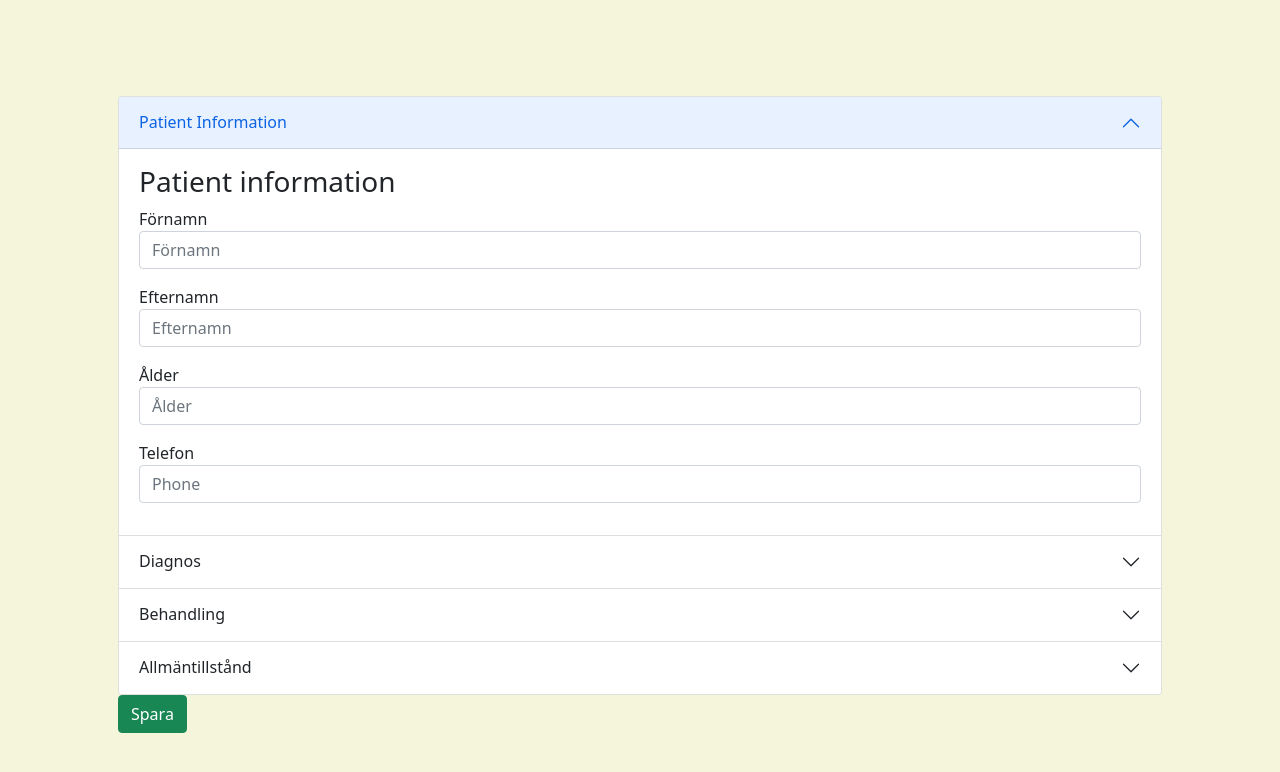
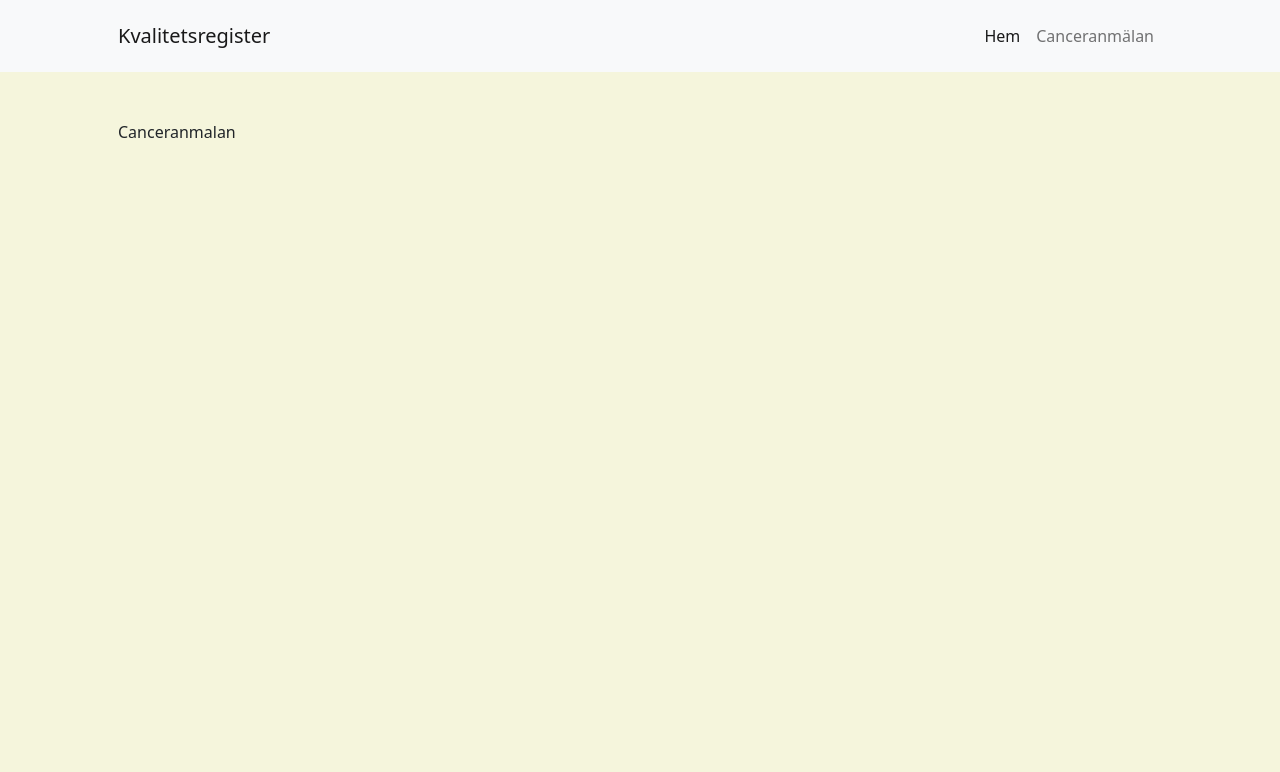
Before and after one commit to ahmmuh/patient_system, a React (Create React App) app: page /cancerAnmalan in a window 1280 px wide. Shown: the top 772 px of the page. Built offline with nearby package versions, Linux system fonts and the light colour scheme.

Commit message:
router fixed

```diff
--- a/package.json
+++ b/package.json
@@ -8,6 +8,7 @@
     "@testing-library/user-event": "^13.5.0",
     "react": "^18.3.1",
     "react-dom": "^18.3.1",
+    "react-router-dom": "^6.23.0",
     "react-scripts": "5.0.1",
     "web-vitals": "^2.1.4"
   },
--- a/public/index.html
+++ b/public/index.html
@@ -16,6 +16,7 @@
       user's mobile device or desktop. See https://developers.google.com/web/fundamentals/web-app-manifest/
     -->
     <link rel="manifest" href="%PUBLIC_URL%/manifest.json" />
+    <link rel="stylesheet" href="https://cdnjs.cloudflare.com/ajax/libs/font-awesome/6.5.2/css/all.min.css" integrity="sha512-SnH5WK+bZxgPHs44uWIX+LLJAJ9/2PkPKZ5QiAj6Ta86w+fsb2TkcmfRyVX3pBnMFcV7oQPJkl9QevSCWr3W6A==" crossorigin="anonymous" referrerpolicy="no-referrer" />
     <!--
       Notice the use of %PUBLIC_URL% in the tags above.
       It will be replaced with the URL of the `public` folder during the build.
@@ -25,7 +26,7 @@
       work correctly both with client-side routing and a non-root public URL.
       Learn how to configure a non-root public URL by running `npm run build`.
     -->
-    <title>React App</title>
+    <title>KvalitetsRegister</title>
   </head>
   <body>
     <noscript>You need to enable JavaScript to run this app.</noscript>
--- a/src/App.js
+++ b/src/App.js
@@ -6,28 +6,26 @@ import DiagnosForm from './components/DiagnosForm';
 import OperationskodForm from './components/OperationskodForm';
 import PatientRegister from './components/PatientRegister';
 import Patientform from './components/Patientform';
+import Navbar from './components/Navbar';
+import { BrowserRouter as Router, Routes,Route } from 'react-router-dom';
+import Canceranmalan from './Canceranmalan';
 
 
 function App() {
+return (
+   <Router>
+     <>
+    <Navbar/>
+    <div className="App container p-5">
+      <Routes>
+        <Route path='/' element={<PatientRegister/>}/>
+        <Route path='/cancerAnmalan' element={<Canceranmalan/>}/>
+      </Routes>
 
-// const [allmäntillStånd, setAllmäntillstånd] = useState({
+    </div>
 
-// })
-//   const [behandling,setBehandling] = useState({})
-
-
-//   const [selectedBehandling, setSelectedBehandling] = useState("")
-
-//   const [operationkod,setOperationkod] = useState([])
-//   const [ecog, setEcog] = useState(0)
-
-//   const [patient, setPatient] = useState()
-
-
-  return (
-    <div className="App container mt-5 p-5">
-      <PatientRegister/>
-    </div>
+    </>
+   </Router>
   );
 }
 
--- /dev/null
+++ b/src/Canceranmalan.jsx
@@ -0,0 +1,9 @@
+import React from 'react'
+
+function Canceranmalan() {
+  return (
+    <div>Canceranmalan</div>
+  )
+}
+
+export default Canceranmalan
--- a/src/components/BehandlingsForm.jsx
+++ b/src/components/BehandlingsForm.jsx
@@ -21,7 +21,7 @@ function BehandlingsForm({behandlingar,
           type="text"
           name="behandlingsTyp"
           id="behandlingsTyp"
-          value={behandlingar?.behandlingsTyp}
+          value={behandlingar?.behandlingsTyp || ""}
           className="form-control"
           placeholder="Behandlings typ"
           onChange={behandlingChangeHandler}
@@ -34,7 +34,7 @@ function BehandlingsForm({behandlingar,
           type="date"
           name="behandlingsDatum"
           id="behandlingsDatum"
-          value={behandlingar?.behandlingsDatum}
+          value={behandlingar?.behandlingsDatum || ""}
           placeholder="Behandlings Datum"
           className="form-control"
           onChange={behandlingChangeHandler}
@@ -49,7 +49,6 @@ function BehandlingsForm({behandlingar,
         id='operationskod'
         value={kirurgi?.operationskod}
         onChange={behandlingChangeHandler} placeholder='ABC123'/>
-        <button type='submit' className='btn btn-info text-white mt-2'>Lägg till operationskod</button>
      </div>: null
       }
 
--- /dev/null
+++ b/src/components/Navbar.js
@@ -0,0 +1,28 @@
+import React from 'react'
+import { Link } from 'react-router-dom'
+
+function Navbar() {
+  return (
+    <nav class="navbar navbar-expand-lg navbar-light bg-light">
+    <div class="container px-5 py-2">
+      <Link class="navbar-brand" to="/">Kvalitetsregister </Link>
+      <button class="navbar-toggler" type="button" data-bs-toggle="collapse" data-bs-target="#navbarNav" aria-controls="navbarNav" aria-expanded="false" aria-label="Toggle navigation">
+        <span class="navbar-toggler-icon"></span>
+      </button>
+      <div className="collapse navbar-collapse ml-auto" id="navbarNav">
+        <ul className="navbar-nav ms-auto">
+          <li className="nav-item">
+            <Link className="nav-link active" aria-current="page" to="/">Hem</Link>
+          </li>
+          <li className="nav-item">
+            <Link className="nav-link" to="/cancerAnmalan">Canceranmälan</Link>
+          </li>
+
+        </ul>
+      </div>
+    </div>
+  </nav>
+  )
+}
+
+export default Navbar
--- a/src/components/PatientRegister.jsx
+++ b/src/components/PatientRegister.jsx
@@ -5,99 +5,90 @@ import BehandlingsForm from "./BehandlingsForm";
 import Patientform from "./Patientform";
 import AllmantillstandForm from "./AllmantillstandForm";
 function PatientRegister() {
-
   const [patient, setPatient] = useState({
     firstName: "",
     lastName: "",
     age: "",
     phone: "",
-    diagnos: {diagnosTyp: "", diagnosDatum: new Date},
+    diagnos: { diagnosTyp: "", diagnosDatum: new Date() },
     behandlingar: [
       {
-        behandlingsTyp: "",behandlingsDatum: new Date,
+        behandlingsTyp: "",
+        behandlingsDatum: new Date(),
         kirurgi: {
-          operationskod: "Kirurgi is here"
-        }
-      }
+          operationskod: "Kirurgi is here",
+        },
+      },
     ],
 
     allmanTillstand: {
       ecog: 0,
-      datum:new Date
-    }
+      datum: new Date(),
+    },
   });
 
-  console.log(patient)
+  console.log(patient);
 
   // ta ut diagnos from patient objekt - skicka in det vidare till <DiagnosForm /> komponent
-let {diagnos,behandlingar,allmanTillstand} = patient;
-
+  let { diagnos, behandlingar, allmanTillstand } = patient;
 
   const patientChangeHandler = (e) => {
     e.preventDefault();
     setPatient({
       ...patient,
-      [e.target.name]: e.target.value
-    })
-
+      [e.target.name]: e.target.value,
+    });
   };
 
-
-
-  const allmanTillstandChagneHandler =(e)=>{
+  const allmanTillstandChagneHandler = (e) => {
     setPatient({
       ...patient,
-      allmanTillstand:{
+      allmanTillstand: {
         ...patient.allmanTillstand,
-        [e.target.name]: e.target.value
-      }
-    })
-  }
+        [e.target.name]: e.target.value,
+      },
+    });
+  };
 
   //behandlingar changeHandler
-   const behandlingChangeHandler =(e) =>{
+  const behandlingChangeHandler = (e) => {
     setPatient({
       ...patient,
-     behandlingar:{
+      behandlingar: {
         ...patient.behandlingar,
-       [e.target.name]:  e.target.value,
+        [e.target.name]: e.target.value,
+      },
+    });
+  };
 
-     }
+  // const kirurgiChagneHandler =(e)=>{
+  //   setPatient({
+  //     ...patient,
+  //     ...patient.behandlingar,
+  //     kirurgi:{
+  //       ...patient.behandlingar,
+  //       [e.target.name]: e.target.value
+  //     }
 
-    })
+  //   })
+  // }
 
-   }
-
-  const kirurgiChagneHandler =(e)=>{
+  const diagnosChangeHandler = (e) => {
     setPatient({
       ...patient,
-      ...patient.behandlingar,
-      kirurgi:{
-        ...patient.behandlingar,
-        [e.target.name]: e.target.value
-      }
-
-    })
-  }
-
-const diagnosChangeHandler =(e) =>{
-  setPatient({
-    ...patient,
-    diagnos:{
+      diagnos: {
         ...patient.diagnos,
         [e.target.name]: e.target.value,
-
-    }
-  })
-}
-
+      },
+    });
+  };
 
   //spara patien med nödvändiga information
 
-function sparaPatient(e){
+  function sparaPatient(e) {
     e.preventDefault();
-  localStorage.setItem("patient", JSON.stringify(patient))
-  console.log(patient)
+    localStorage.setItem("patient", JSON.stringify(patient));
+    console.log(patient);
   }
   return (
     <>
@@ -105,31 +96,57 @@ function sparaPatient(e){
         <div className="accordion" id="accordionExample">
           <div className="accordion-item">
             <h2 className="accordion-header" id="headingOne">
-      <button className="accordion-button" type="button" data-bs-toggle="collapse" data-bs-target="#collapseOne" aria-expanded="true" aria-controls="collapseOne">
+              <button
+                className="accordion-button"
+                type="button"
+                data-bs-toggle="collapse"
+                data-bs-target="#collapseOne"
+                aria-expanded="true"
+                aria-controls="collapseOne"
+              >
                 Patient Information
               </button>
             </h2>
-    <div id="collapseOne" className="accordion-collapse collapse show" aria-labelledby="headingOne" data-bs-parent="#accordionExample">
+            <div
+              id="collapseOne"
+              className="accordion-collapse collapse show"
+              aria-labelledby="headingOne"
+              data-bs-parent="#accordionExample"
+            >
               <div className="accordion-body">
                 {/* Patient information */}
                 <div className="row justify-content-center align-items-center g-2">
                   <div className="col">
                     <h3>Patient information</h3>
-        <Patientform patientChangeHandler={patientChangeHandler}
-         setPatient={setPatient} patient={patient} />
+                    <Patientform
+                      patientChangeHandler={patientChangeHandler}
+                      setPatient={setPatient}
+                      patient={patient}
+                    />
                   </div>
                 </div>
-
               </div>
             </div>
           </div>
           <div className="accordion-item">
             <h2 className="accordion-header" id="headingTwo">
-      <button className="accordion-button collapsed" type="button" data-bs-toggle="collapse" data-bs-target="#collapseTwo" aria-expanded="false" aria-controls="collapseTwo">
+              <button
+                className="accordion-button collapsed"
+                type="button"
+                data-bs-toggle="collapse"
+                data-bs-target="#collapseTwo"
+                aria-expanded="false"
+                aria-controls="collapseTwo"
+              >
                 Diagnos
               </button>
             </h2>
-    <div id="collapseTwo" className="accordion-collapse collapse" aria-labelledby="headingTwo" data-bs-parent="#accordionExample">
+            <div
+              id="collapseTwo"
+              className="accordion-collapse collapse"
+              aria-labelledby="headingTwo"
+              data-bs-parent="#accordionExample"
+            >
               <div className="accordion-body">
                 {/* Diagnos */}
                 <div className="row justify-content-center align-items-center g-2">
@@ -142,22 +159,41 @@ function sparaPatient(e){
                     />
                   </div>
                 </div>
-
               </div>
             </div>
           </div>
           <div className="accordion-item">
             <h2 className="accordion-header" id="headingThree">
-      <button className="accordion-button collapsed" type="button" data-bs-toggle="collapse" data-bs-target="#collapseThree" aria-expanded="false" aria-controls="collapseThree">
+              <button
+                className="accordion-button collapsed"
+                type="button"
+                data-bs-toggle="collapse"
+                data-bs-target="#collapseThree"
+                aria-expanded="false"
+                aria-controls="collapseThree"
+              >
                 Behandling
               </button>
             </h2>
-    <div id="collapseThree" className="accordion-collapse collapse" aria-labelledby="headingThree" data-bs-parent="#accordionExample">
+            <div
+              id="collapseThree"
+              className="accordion-collapse collapse"
+              aria-labelledby="headingThree"
+              data-bs-parent="#accordionExample"
+
+            >
               <div className="accordion-body">
                 {/* Behandlingar */}
                 <div className="row justify-content-center align-items-center g-2">
                   <div className="col">
-        <h3>Behandlingar</h3>
+                    <h3>Behandlingar
+
+                    <i className="fa fa-info-circle text-success"
+                    title="Operationskodsfältet visas endast när ‘kirurgi’ valts som behandlingstyp" style={{
+                      fontSize: '1rem'
+                    }}></i>
+
+                   </h3>
                     <BehandlingsForm
                       behandlingar={behandlingar}
                       behandlingChangeHandler={behandlingChangeHandler}
@@ -173,18 +209,32 @@ function sparaPatient(e){
 
           <div className="accordion-item">
             <h2 className="accordion-header" id="headingThree">
-      <button className="accordion-button collapsed" type="button" data-bs-toggle="collapse" data-bs-target="#collapseThree" aria-expanded="false" aria-controls="collapseThree">
+              <button
+                className="accordion-button collapsed"
+                type="button"
+                data-bs-toggle="collapse"
+                data-bs-target="#collapseThree"
+                aria-expanded="false"
+                aria-controls="collapseThree"
+              >
                 Allmäntillstånd
               </button>
             </h2>
-    <div id="collapseThree" className="accordion-collapse collapse" aria-labelledby="headingThree" data-bs-parent="#accordionExample">
+            <div
+              id="collapseThree"
+              className="accordion-collapse collapse"
+              aria-labelledby="headingThree"
+              data-bs-parent="#accordionExample"
+            >
               <div className="accordion-body">
                 <div className="row justify-content-center align-items-center g-2">
                   <div className="col">
                     <h3>Allmäntillstånd</h3>
                     <AllmantillstandForm
                       allmanTillstand={allmanTillstand}
-        allmanTillstandChagneHandler={allmanTillstandChagneHandler}
+                      allmanTillstandChagneHandler={
+                        allmanTillstandChagneHandler
+                      }
                       setPatient={setPatient}
                     />
                   </div>
@@ -192,12 +242,13 @@ function sparaPatient(e){
               </div>
             </div>
           </div>
-<button type="submit" className="btn btn-success">Spara</button>
+          <button type="submit" className="btn btn-success mt-3">
+            Spara
+          </button>
         </div>
-
       </form>
     </>
-  )
+  );
 }
 
 export default PatientRegister;
```
Also changed, not shown: 1 other file (tests, documents, lock files or other folders). Lines whose indentation alone changed are shown as unchanged.
